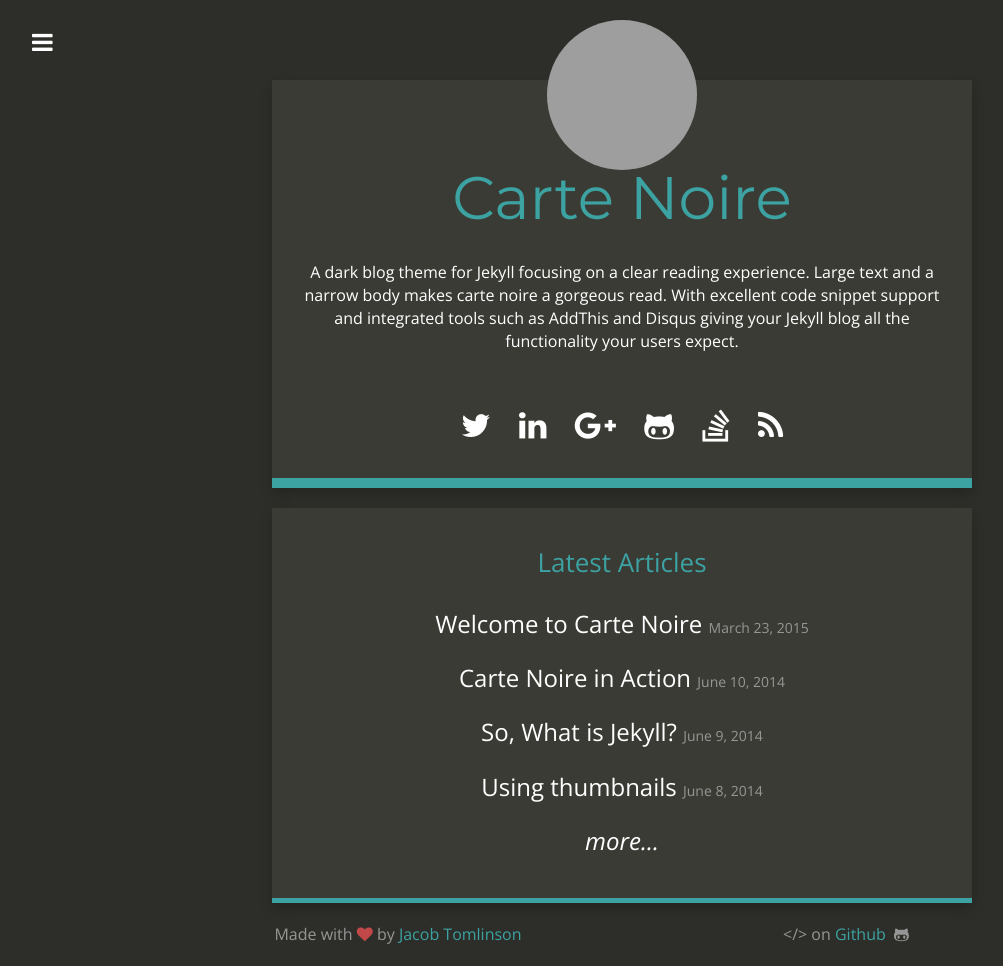
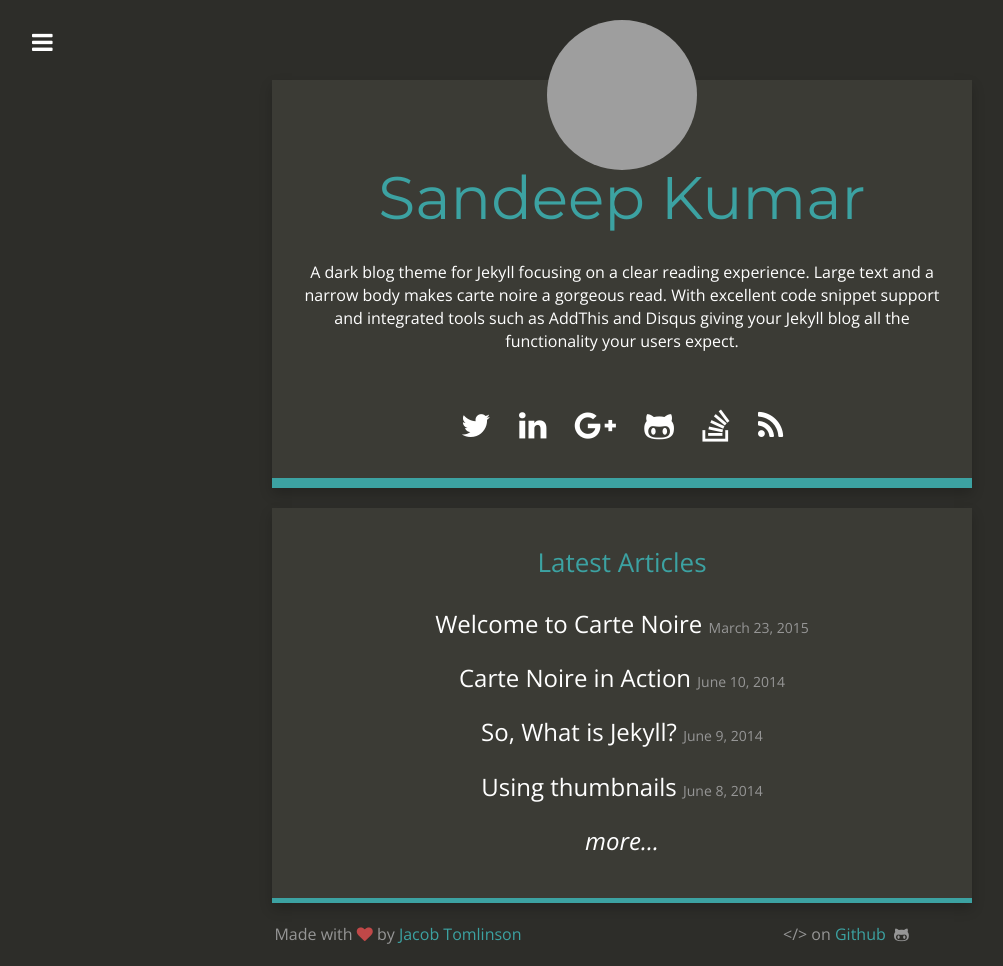
Before and after one commit to sandeepk1977/sandeepk1977.github.io, a Jekyll site: the page built from index.html, in a window 1280 px wide. Shown: the whole page, without its empty margins (18-1021 px from the left). Built offline with Jekyll 4.4.1, drawn with Linux system fonts in a browser that asks for light colours; nearby versions of some CDN libraries; grey boxes are pictures that could not be loaded.

Commit message:
changed the title

```diff
--- a/_config.yml
+++ b/_config.yml
@@ -1,5 +1,5 @@
 # Site settings
-title: "Carte Noire"
+title: "Sandeep Kumar"
 email: jacob@jacobtomlinson.co.uk
 description: "A dark blog theme for Jekyll."
 baseurl: ""
```
